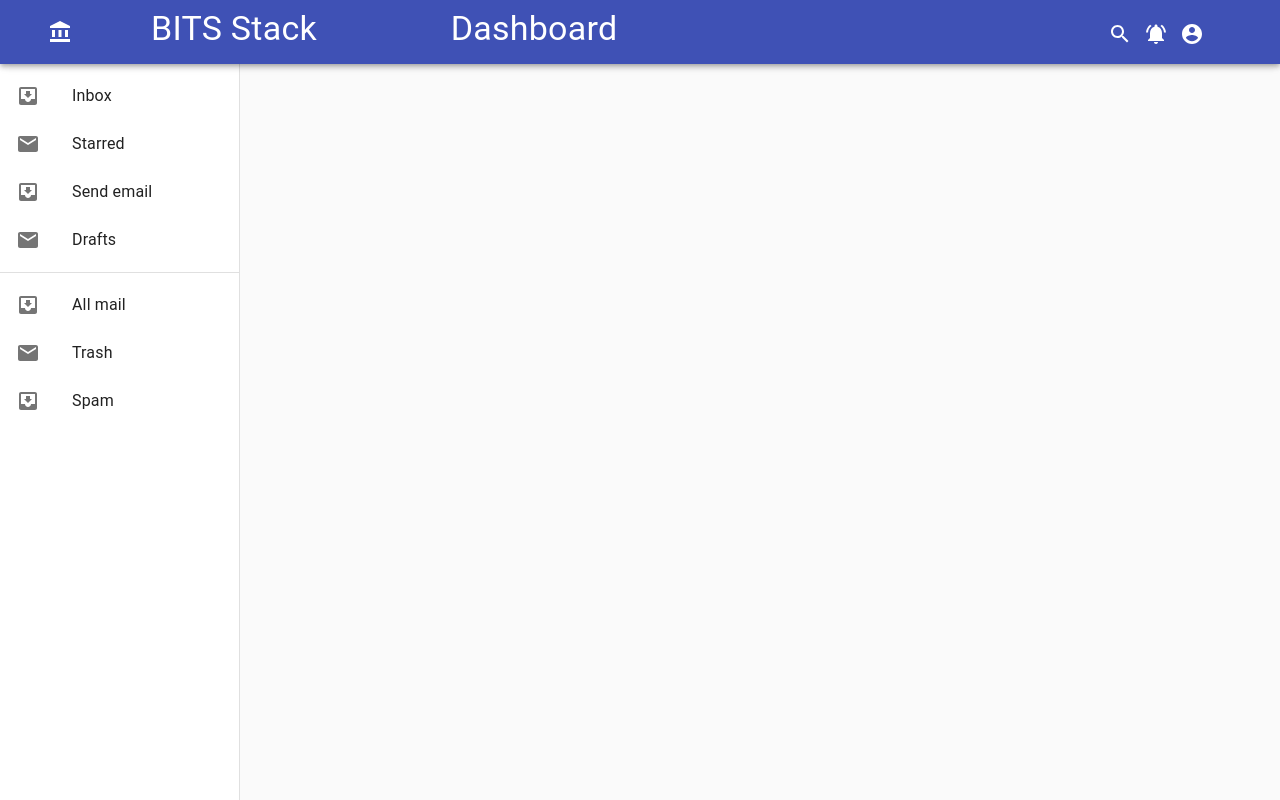
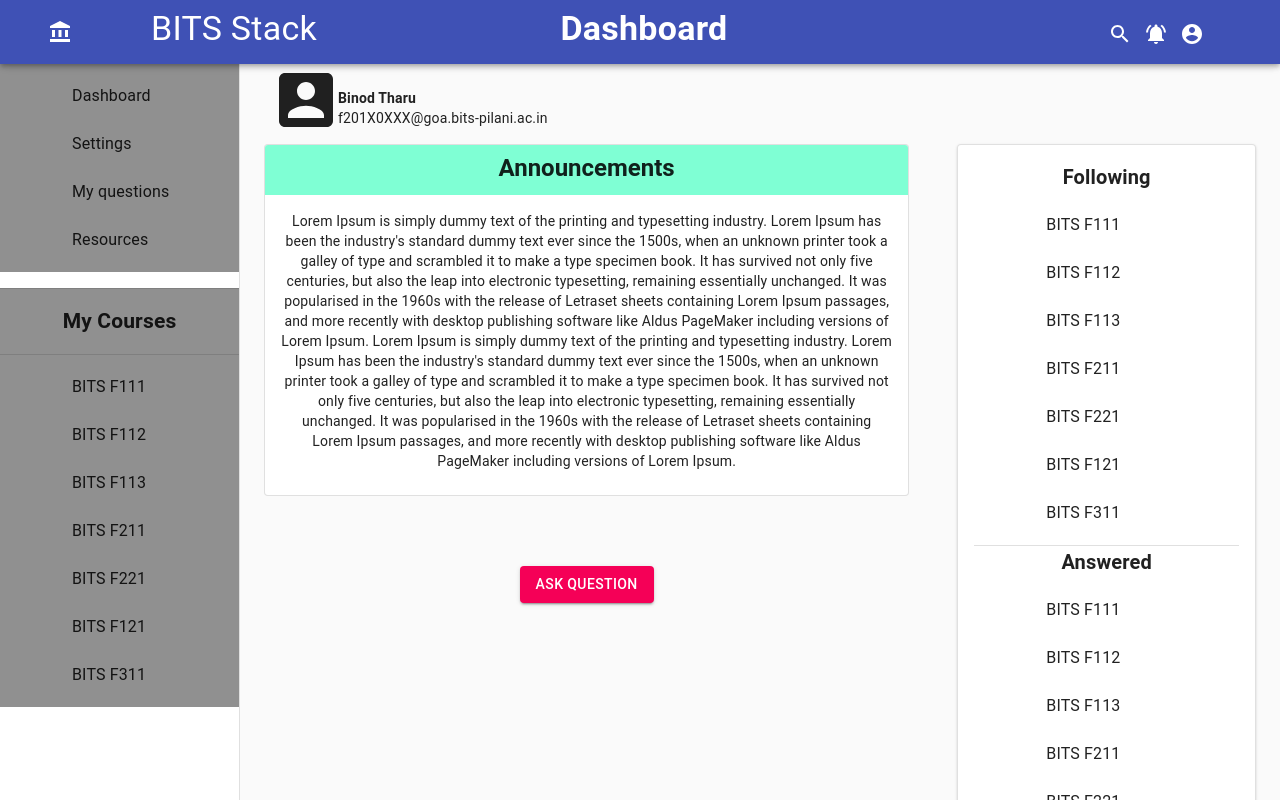
Before and after one commit to Devsoc-BPGC/BITS-STACK, a React (Create React App) app in the folder client/: page / in a window 1280 px wide. Shown: the top 800 px of the page. Built offline with nearby package versions, Linux system fonts and the light colour scheme.

Commit message:
second for the Landing

```diff
--- a/client/package.json
+++ b/client/package.json
@@ -11,6 +11,7 @@
     "axios": "^0.19.2",
     "react": "^16.13.1",
     "react-dom": "^16.13.1",
+    "react-router": "^5.2.0",
     "react-scripts": "3.4.1"
   },
   "scripts": {
@@ -19,9 +20,7 @@
     "test": "react-scripts test",
     "test:ci": "CI=true react-scripts test",
     "eject": "react-scripts eject"
-
   },
-
   "eslintConfig": {
     "extends": "react-app"
   },
@@ -39,8 +38,6 @@
   },
   "proxy": "http://api:5000/",
   "devDependencies": {
-
     "nodemon": "^2.0.3"
-
   }
 }
--- /dev/null
+++ b/client/src/components/Announcement.css
@@ -0,0 +1,9 @@
+.jops{
+    background-color: aquamarine;
+    height: 50px;
+    padding: 7px;
+}
+
+.crey{
+    margin-bottom: 70px;
+}
--- /dev/null
+++ b/client/src/components/Announcement.js
@@ -0,0 +1,59 @@
+import React from 'react';
+import { makeStyles } from '@material-ui/core/styles';
+import Card from '@material-ui/core/Card';
+import CardActions from '@material-ui/core/CardActions';
+import CardContent from '@material-ui/core/CardContent';
+import Button from '@material-ui/core/Button';
+import Typography from '@material-ui/core/Typography';
+import './Announcement.css';
+
+
+const useStyles = makeStyles({
+  root: {
+    minWidth:175,
+    minHeight:200,
+  },
+  bullet: {
+    display: 'inline-block',
+    margin: '0 2px',
+    transform: 'scale(0.8)',
+  },
+  title: {
+    fontSize: 14,
+  },
+  pos: {
+    marginBottom: 12,
+  },
+});
+
+export default function OutlinedCard() {
+  const classes = useStyles();
+  const bull = <span className={classes.bullet}>•</span>;
+
+  return (
+    <div>
+    <Card className={classes.root} variant="outlined" className='crey'>
+
+       <div className='jops' >
+        <Typography variant="h5" component="h2" >
+         <b>Announcements</b>
+        </Typography>
+        </div>
+        <CardContent >
+
+        <Typography variant="body2" component="p">
+        Lorem Ipsum is simply dummy text of the printing and typesetting industry.
+         Lorem Ipsum has been the industry's standard dummy text ever since the 1500s, when an unknown printer took a galley of type and scrambled it to make a type specimen book. It has survived not only five centuries, but also the leap into electronic typesetting, remaining essentially unchanged. It was popularised in the 1960s with the release of Letraset sheets containing Lorem Ipsum passages, and more recently with desktop publishing software like Aldus PageMaker including versions of Lorem Ipsum.
+         Lorem Ipsum is simply dummy text of the printing and typesetting industry.
+         Lorem Ipsum has been the industry's standard dummy text ever since the 1500s, when an unknown printer took a galley of type and scrambled it to make a type specimen book. It has survived not only five centuries, but also the leap into electronic typesetting, remaining essentially unchanged. It was popularised in the 1960s with the release of Letraset sheets containing Lorem Ipsum passages, and more recently with desktop publishing software like Aldus PageMaker including versions of Lorem Ipsum.
+        </Typography>
+      </CardContent>
+
+    </Card>
+
+    <Button variant="contained" color="secondary">
+  Ask Question
+   </Button>
+  </div>
+  );
+}
--- a/client/src/components/Bar.css
+++ b/client/src/components/Bar.css
@@ -8,14 +8,17 @@ width: 60px;
 float: left;
 }
 
+.khauf{
+    margin-left: 20px;
+}
+
 .ret{
-
-
     width: 300px;
 }
 
 .rett{
-    width: 300px;
+    padding-left: 120px;
+    width: 400px;
 
 }
 
@@ -31,6 +34,21 @@ float: left;
     padding: 6px;
 }
 
+.puff{
+    transform: scale(3);
+}
+
+.zoho{
+    display: flex;
+    height:56px;
+    width: 400px;
+    padding-left: 10px;
+    margin-left: 20px;
+}
+.teal{
+    text-align: left;
+    padding-left: 20px;
+}
 
 @media(max-width: 800px){
     .kod {
@@ -39,12 +57,12 @@ float: left;
         display: flex;
     }
     .rett{
-        width: 200px;
+        width: 300px;
 
     }
     .ret{
 
 
-        width: 200px;
+        width: 100px;
     }
 }
--- /dev/null
+++ b/client/src/components/Followup.js
@@ -0,0 +1,74 @@
+import React from 'react';
+import { makeStyles } from '@material-ui/core/styles';
+import Card from '@material-ui/core/Card';
+import CardActions from '@material-ui/core/CardActions';
+import CardContent from '@material-ui/core/CardContent';
+import Button from '@material-ui/core/Button';
+import Typography from '@material-ui/core/Typography';
+import './Followup.css';
+import List from '@material-ui/core/List'
+import ListItem from '@material-ui/core/ListItem';
+import ListItemIcon from '@material-ui/core/ListItemIcon';
+import ListItemText from '@material-ui/core/ListItemText';
+import { Divider } from '@material-ui/core';
+
+const useStyles = makeStyles({
+  root: {
+    minWidth:175,
+    minHeight:200,
+  },
+  bullet: {
+    display: 'inline-block',
+    margin: '0 2px',
+    transform: 'scale(0.8)',
+  },
+  title: {
+    fontSize: 14,
+  },
+  pos: {
+    marginBottom: 12,
+  },
+});
+
+export default function Followup() {
+  const classes = useStyles();
+  const bull = <span className={classes.bullet}>•</span>;
+
+  return (
+    <div>
+    <Card className={classes.root} variant="outlined" className='crey'>
+        <CardContent >
+        <Typography variant="h6" component="h2" >
+         <b>Following</b>
+        </Typography>
+        <List>
+            {['BITS F111', 'BITS F112', 'BITS F113', 'BITS F211', 'BITS F221', 'BITS F121', 'BITS F311'].map((text, index) => (
+              <ListItem button key={text}  >
+                <ListItemIcon></ListItemIcon>
+                <ListItemText primary={text} />
+              </ListItem>
+            ))}
+          </List>
+
+           <div>
+             <Divider/>
+           </div>
+          <Typography variant="h6" component="h2" >
+         <b>Answered</b>
+        </Typography>
+          <List>
+            {['BITS F111', 'BITS F112', 'BITS F113', 'BITS F211', 'BITS F221', 'BITS F121', 'BITS F311'].map((text, index) => (
+              <ListItem button key={text}  >
+                <ListItemIcon></ListItemIcon>
+                <ListItemText primary={text} />
+              </ListItem>
+            ))}
+          </List>
+
+      </CardContent>
+    </Card>
+
+
+  </div>
+  );
+}
--- a/client/src/components/SideBarTopBar.js
+++ b/client/src/components/SideBarTopBar.js
@@ -11,16 +11,22 @@ import Divider from '@material-ui/core/Divider';
 import ListItem from '@material-ui/core/ListItem';
 import ListItemIcon from '@material-ui/core/ListItemIcon';
 import ListItemText from '@material-ui/core/ListItemText';
-import InboxIcon from '@material-ui/icons/MoveToInbox';
-import MailIcon from '@material-ui/icons/Mail';
 import SearchIcon from '@material-ui/icons/Search';
 import NotificationsActiveIcon from '@material-ui/icons/NotificationsActive';
 import AccountCircleRoundedIcon from '@material-ui/icons/AccountCircleRounded';
 import './Bar.css';
 import IconButton from '@material-ui/core/IconButton';
 import AccountBalanceIcon from '@material-ui/icons/AccountBalance';
+import Box from '@material-ui/core/Box';
+import { Link } from 'react-router';
+import AccountBoxIcon from '@material-ui/icons/AccountBox';
+import OutlineCard from './Announcement';
+import Followup from './Followup';
+import Paper from '@material-ui/core/Paper';
+import Grid from '@material-ui/core/Grid';
 
 const drawerWidth = 240;
+
 
 const useStyles = makeStyles((theme) => ({
   root: {
@@ -45,11 +51,17 @@ const useStyles = makeStyles((theme) => ({
   },
 }));
 
+
+
+
+
 const SidebarTop=() =>{
   const classes = useStyles();
 
+
   return (
-    <div className={classes.root}>
+    <div className={classes.root} >
+
       <CssBaseline />
       <AppBar position="fixed"  className={classes.appBar}>
         <Toolbar>
@@ -63,7 +75,9 @@ const SidebarTop=() =>{
                   <div className='ret'>BITS Stack</div>
                       <div className='rett'>
                       <Typography variant="h4" noWrap>
+                  <b>
                    Dashboard
+                    </b>
                   </Typography>
                  </div>
                  <div className='kod'>
@@ -79,42 +93,70 @@ const SidebarTop=() =>{
           </Typography>
         </Toolbar>
       </AppBar>
+
+
+      <div >
       <Drawer
         className={classes.drawer}
         variant="permanent"
+       // open = {this.state.drawerOpen}
+       // onRequestChange = {(drawerOpen) => this.setState({drawerOpen})}
         classes={{
           paper: classes.drawerPaper,
         }}
       >
         <Toolbar />
         <div className={classes.drawerContainer}>
+        <div style={{backgroundColor:'#909090'}}>
           <List>
-            {['Inbox', 'Starred', 'Send email', 'Drafts'].map((text, index) => (
-              <ListItem button key={text}>
-                <ListItemIcon>{index % 2 === 0 ? <InboxIcon /> : <MailIcon />}</ListItemIcon>
-                <ListItemText primary={text} />
-              </ListItem>
-            ))}
-          </List>
-          <Divider />
-          <List>
-            {['All mail', 'Trash', 'Spam'].map((text, index) => (
-              <ListItem button key={text}>
-                <ListItemIcon>{index % 2 === 0 ? <InboxIcon /> : <MailIcon />}</ListItemIcon>
+            {['Dashboard', 'Settings', 'My questions', 'Resources'].map((text, index) => (
+              <ListItem button key={text}  >
+                <ListItemIcon></ListItemIcon>
                 <ListItemText primary={text} />
               </ListItem>
             ))}
           </List>
           </div>
+
+          <Box m={2} />
+          <div style={{backgroundColor:'#909090'}}>
+          <Divider/>
+
+          <h2>My Courses</h2>
+          <Divider/>
+
+          <List>
+            {['BITS F111', 'BITS F112', 'BITS F113', 'BITS F211', 'BITS F221', 'BITS F121', 'BITS F311'].map((text, index) => (
+              <ListItem button key={text}  >
+                <ListItemIcon></ListItemIcon>
+                <ListItemText primary={text} />
+              </ListItem>
+            ))}
+          </List>
+          </div>
+          </div>
           </Drawer>
+      </div>
+
       <main className={classes.content}>
         <Toolbar />
-        <Typography paragraph>
+        <div className='zoho'>
+        <AccountBoxIcon className='puff'/>
 
-        </Typography>
-        <Typography paragraph>
+           <div className='teal'><b> Binod Tharu </b><br></br>f201X0XXX@goa.bits-pilani.ac.in</div>
 
-        </Typography>
+        </div>
+       <div className=''>
+
+       <Grid container spacing={6}>
+       <Grid item lg={8} md={7} sm={6} spacing={10}>
+          <OutlineCard/>
+        </Grid>
+        <Grid item lg={4} md={3} sm={4} spacing={6}>
+          <Paper className={classes.paper}><Followup/></Paper>
+        </Grid>
+        </Grid>
+       </div>
       </main>
     </div>
   );
```
Also changed, not shown: client/src/components/Followup.css (added), 1 other file (tests, documents, lock files or other folders). Lines whose indentation alone changed are shown as unchanged.
